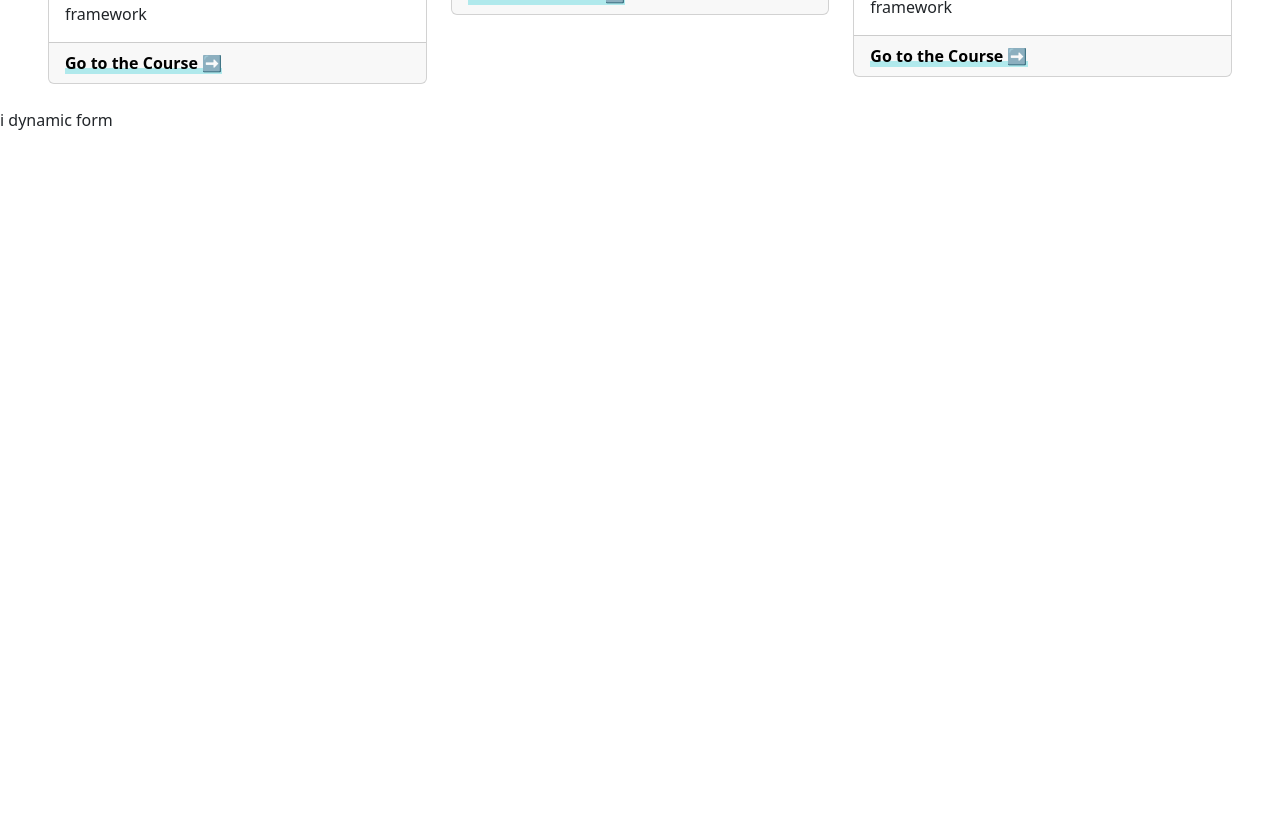
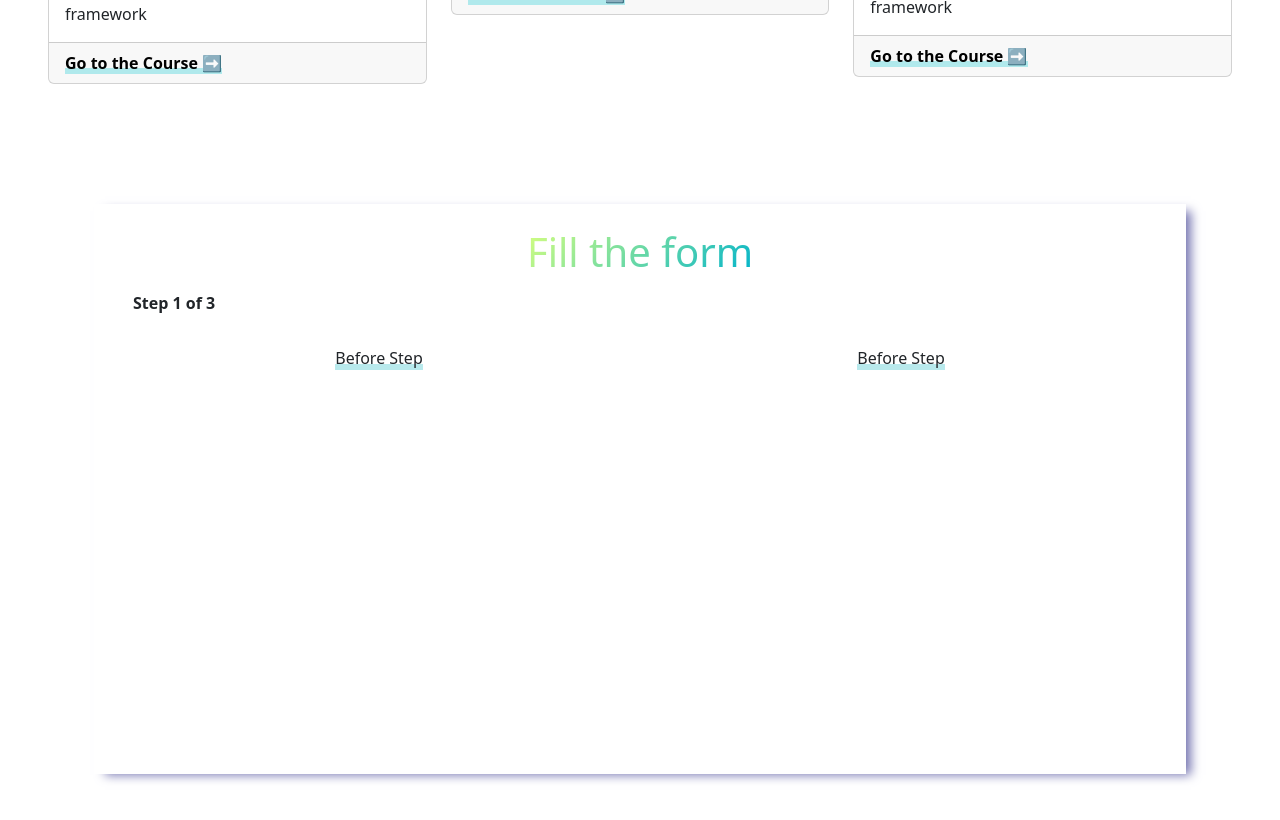
Before and after one commit to samy19142/dynamic_form-project, a React (Vite) app: page / in a window 1280 px wide. Shown: the part 1060-1880 px from the top of the page. Before the commit the page ends 1192 px from the top, so only its background shows below. Built offline with nearby package versions, Linux system fonts and the light colour scheme.

Commit message:
feat: add dynamic form and styles

```diff
--- a/src/Components/DynamicForm/DynamicForm.css
+++ b/src/Components/DynamicForm/DynamicForm.css
@@ -0,0 +1,53 @@
+.dynamic-form .title-dynamic-form {
+  background: linear-gradient(135deg, #d6ff7f 0%, #00b3cc 100%);
+  -webkit-background-clip: text;
+  background-clip: text;
+  -webkit-text-fill-color: transparent;
+  width: fit-content;
+  margin: 0 auto;
+}
+
+.dynamic-form h2 {
+  display: inline;
+  padding-right: 5px;
+  background: linear-gradient(
+    108deg,
+    #b16cea 8%,
+    #f5ee69 40%,
+    #ff8a56 77%,
+    #ffa84b 91%
+  );
+}
+
+.dynamic-form .content-dynamic-form {
+  min-width: 500px;
+  height: 570px;
+  background: #fff;
+  box-shadow: 8px 4px 10px -3px rgb(117 117 177);
+}
+
+.dynamic-form .content-dynamic-form .actions {
+  display: flex;
+  justify-content: space-around;
+}
+
+.dynamic-form .content-dynamic-form .next,
+.before {
+  box-shadow: inset 0px -6px 0px #b8e9ec;
+  cursor: pointer;
+}
+
+.dynamic-form .step-numbers {
+    text-align: left;
+    padding: 15px;
+    font-weight: 600;
+
+}
+
+@media (max-width:678px) {
+    .dynamic-form .content-dynamic-form {
+        min-width: 100%;
+        height: 100%;
+    }
+
+}
--- a/src/Components/DynamicForm/DynamicForm.jsx
+++ b/src/Components/DynamicForm/DynamicForm.jsx
@@ -1,7 +1,50 @@
-const DynamicForm =()=>{
-    return(
-        <>i dynamic form</>
-    );
-}
+import { useState } from "react";
+import { Container } from "react-bootstrap";
+import "./DynamicForm.css";
+
+const DynamicForm = () => {
+    const[step,setStep]=useState(1);
+
+    const showNextStep=()=>{
+        setStep(step+1);
+    }
+    const showPreviewStep=()=>{
+        if (step===1) return;
+        setStep(step-1);
+    }
+
+
+
+  return (
+    <div className="dynamic-form mt-4 mb-5" id="dynamic-form">
+      <Container className="text-center p-4">
+        <div className="content-dynamic-form mt-5 p-4">
+          <h1 className="title-dynamic-form">Fill the form</h1>
+          <p className="step-numbers">Step {step} of 3</p>
+
+          <div className="actions">
+            <div className="container-text">
+              <p
+                className="before"
+                onClick={showPreviewStep}
+              >
+                Before Step
+              </p>
+            </div>
+
+            <div className="container-text">
+              <p
+                className="next"
+                onClick={showNextStep}
+              >
+                Before Step
+              </p>
+            </div>
+          </div>
+        </div>
+      </Container>
+    </div>
+  );
+};
 
 export default DynamicForm;
--- a/src/Components/Services/CardService/CardService.jsx
+++ b/src/Components/Services/CardService/CardService.jsx
@@ -8,7 +8,7 @@
     return(
         <Col className="container-card-service">
             <Card>
-            <Card.Img src={image}/>
+            <Card.Img variant="top" src={image} alt={title}/>
                 <Card.Body>
                     <Card.Title>{title}</Card.Title>
                     <Card.Text>{subtitle}</Card.Text>
--- a/src/Components/Services/Services.jsx
+++ b/src/Components/Services/Services.jsx
@@ -37,7 +37,7 @@
           <h4 className="pb-3 text-center">
             Check some of my services that i did
           </h4>
-          <Row xs={12} md={3} className="g-4 mt-4">
+          <Row xs={1} md={3} className="g-4 mt-4">
           {servicesArray.map((service,index)=>(
             <CardService service={service} key={index}/>
           ))}
```
